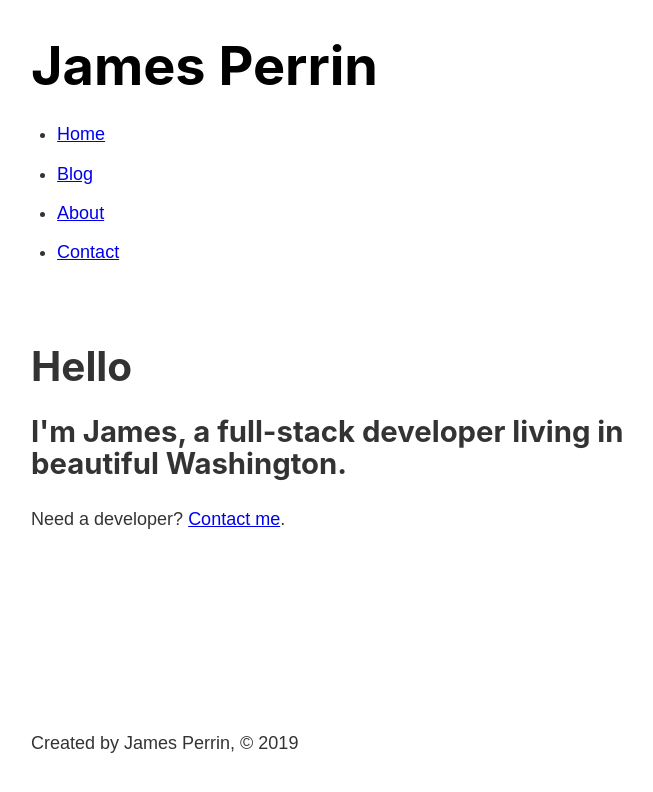
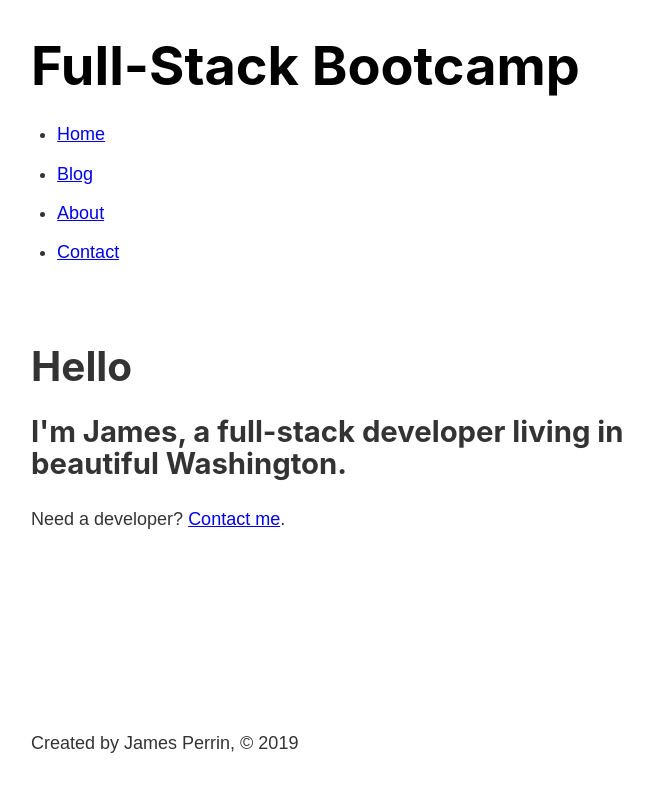
Before and after one commit to jamesperrin/gatsby-bootcamp-tut, a Gatsby site: page / in a window 1280 px wide. Shown: the whole page, without its empty margins (252-905 px from the left). Built offline with nearby package versions, Linux system fonts and the light colour scheme; Gatsby itself is replaced by a stand-in of ours.

Commit message:
Finish Phase Two Part-1

```diff
--- a/gatsby-config.js
+++ b/gatsby-config.js
@@ -5,6 +5,9 @@
  */
 
 module.exports = {
-  /* Your site config here */
-  plugins: ["gatsby-plugin-sass"],
+  siteMetadata: {
+    title: "Full-Stack Bootcamp",
+    author: "James Perrin"
+  },
+  plugins: ["gatsby-plugin-sass"]
 };
--- a/src/components/footer.js
+++ b/src/components/footer.js
@@ -1,9 +1,22 @@
 import React from "react";
+import { graphql, useStaticQuery } from "gatsby";
 
-const Footer = () => (
-  <footer>
-    <p>Created by James Perrin, &copy; 2019</p>
-  </footer>
-);
+const Footer = () => {
+  const data = useStaticQuery(graphql`
+    query {
+      site {
+        siteMetadata {
+          author
+        }
+      }
+    }
+  `);
+
+  return (
+    <footer>
+      <p>Created by {data.site.siteMetadata.author}, &copy; 2019</p>
+    </footer>
+  );
+};
 
 export default Footer;
--- a/src/components/header.js
+++ b/src/components/header.js
@@ -1,35 +1,65 @@
 import React from "react";
-import { Link } from "gatsby";
-// import './header.module.scss';
+import { Link, graphql, useStaticQuery } from "gatsby";
 import headerSytles from "./header.module.scss";
 
-const Header = () => (
+const Header = () => {
+  const data = useStaticQuery(graphql`
+    query {
+      site {
+        siteMetadata {
+          title
+        }
+      }
+    }
+  `);
+
+  return (
     <header className={headerSytles.header}>
       <h1>
-      <Link className={headerSytles.title} to="/" title="Home">
-        James Perrin
+        <Link className={headerSytles.title} to="/" title={"Home | " + data.site.siteMetadata.title}>
+          {data.site.siteMetadata.title}
         </Link>
       </h1>
 
       <nav>
         <ul className={headerSytles.navList}>
           <li>
-          <Link to="/" title="Home" className={headerSytles.navItem} activeClassName={headerSytles.activeNavItem}>
+            <Link
+              to="/"
+              title="Home"
+              className={headerSytles.navItem}
+              activeClassName={headerSytles.activeNavItem}
+            >
               Home
             </Link>
           </li>
           <li>
-          <Link to="/blog" title="Blog" className={headerSytles.navItem} activeClassName={headerSytles.activeNavItem}>
+            <Link
+              to="/blog"
+              title="Blog"
+              className={headerSytles.navItem}
+              activeClassName={headerSytles.activeNavItem}
+            >
               Blog
             </Link>
           </li>
           <li>
-          <Link to="/about" title="About" className={headerSytles.navItem} activeClassName={headerSytles.activeNavItem}>
+            <Link
+              to="/about"
+              title="About"
+              className={headerSytles.navItem}
+              activeClassName={headerSytles.activeNavItem}
+            >
               About
             </Link>
           </li>
           <li>
-          <Link to="/contact" title="Contact" className={headerSytles.navItem} activeClassName={headerSytles.activeNavItem}>
+            <Link
+              to="/contact"
+              title="Contact"
+              className={headerSytles.navItem}
+              activeClassName={headerSytles.activeNavItem}
+            >
               Contact
             </Link>
           </li>
@@ -37,5 +67,6 @@ const Header = () => (
       </nav>
     </header>
   );
+};
 
 export default Header;
```
Lines whose indentation alone changed are shown as unchanged.
